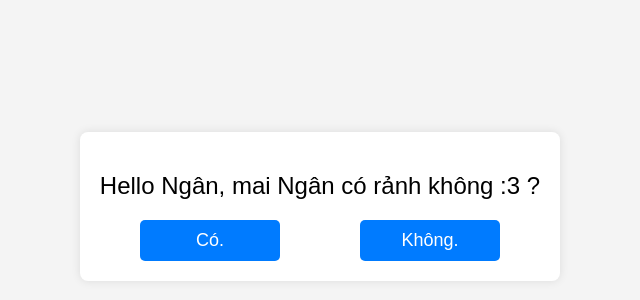
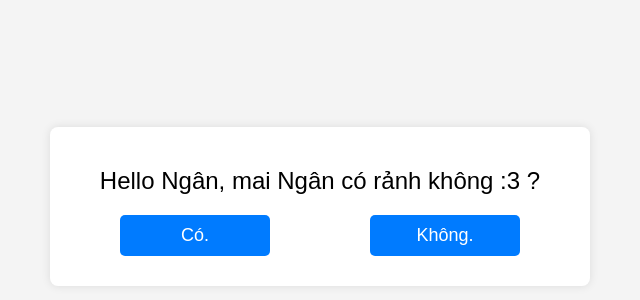
Before and after one commit to DaoVanTinh/DaoBaSon, a plain HTML site: page index.html in a window 1280 px wide. Shown: the part 194-494 px from the top of the page, without its empty margins (320-960 px from the left). Drawn offline with Linux system fonts and the light colour scheme.

Commit message:
Update index.html

```diff
--- a/index.html
+++ b/index.html
@@ -13,6 +13,8 @@
             align-items: center;
             height: 100vh;
             margin: 0;
+            padding: 0 10px; /* Thêm khoảng trống để đảm bảo nội dung không bị cắt trên các màn hình nhỏ */
+            box-sizing: border-box;
         }
         .container {
             background-color: white;
@@ -20,6 +22,8 @@
             border-radius: 8px;
             box-shadow: 0 0 10px rgba(0, 0, 0, 0.1);
             text-align: center;
+            width: 100%;
+            max-width: 500px; /* Đặt chiều rộng tối đa để nội dung không quá lớn trên màn hình lớn */
         }
         .question, .response.yes, .response.no {
             font-size: 24px; /* Đặt cùng kích thước cho cả câu hỏi và phản hồi */
@@ -30,6 +34,7 @@
             display: flex;
             justify-content: space-around;
             margin-top: 20px;
+            flex-wrap: wrap; /* Cho phép các nút xuống dòng trên màn hình nhỏ */
         }
         .button {
             background-color: #007bff;
@@ -40,8 +45,10 @@
             cursor: pointer;
             font-size: 18px;
             text-decoration: none;
-            width: 100px; /* Đặt cùng kích thước cho cả hai nút */
+            width: 45%; /* Đặt chiều rộng linh hoạt để các nút nằm cạnh nhau trên màn hình nhỏ */
+            margin-bottom: 10px; /* Thêm khoảng cách giữa các nút khi xuống dòng */
             text-align: center;
+            box-sizing: border-box;
         }
         .button:hover {
             background-color: #0056b3;
@@ -54,6 +61,11 @@
             font-size: 20px;
             margin-top: 20px;
             color: blue;
+        }
+        @media (min-width: 600px) {
+            .button {
+                width: 30%; /* Điều chỉnh chiều rộng nút trên màn hình lớn hơn */
+            }
         }
     </style>
 </head>
```
